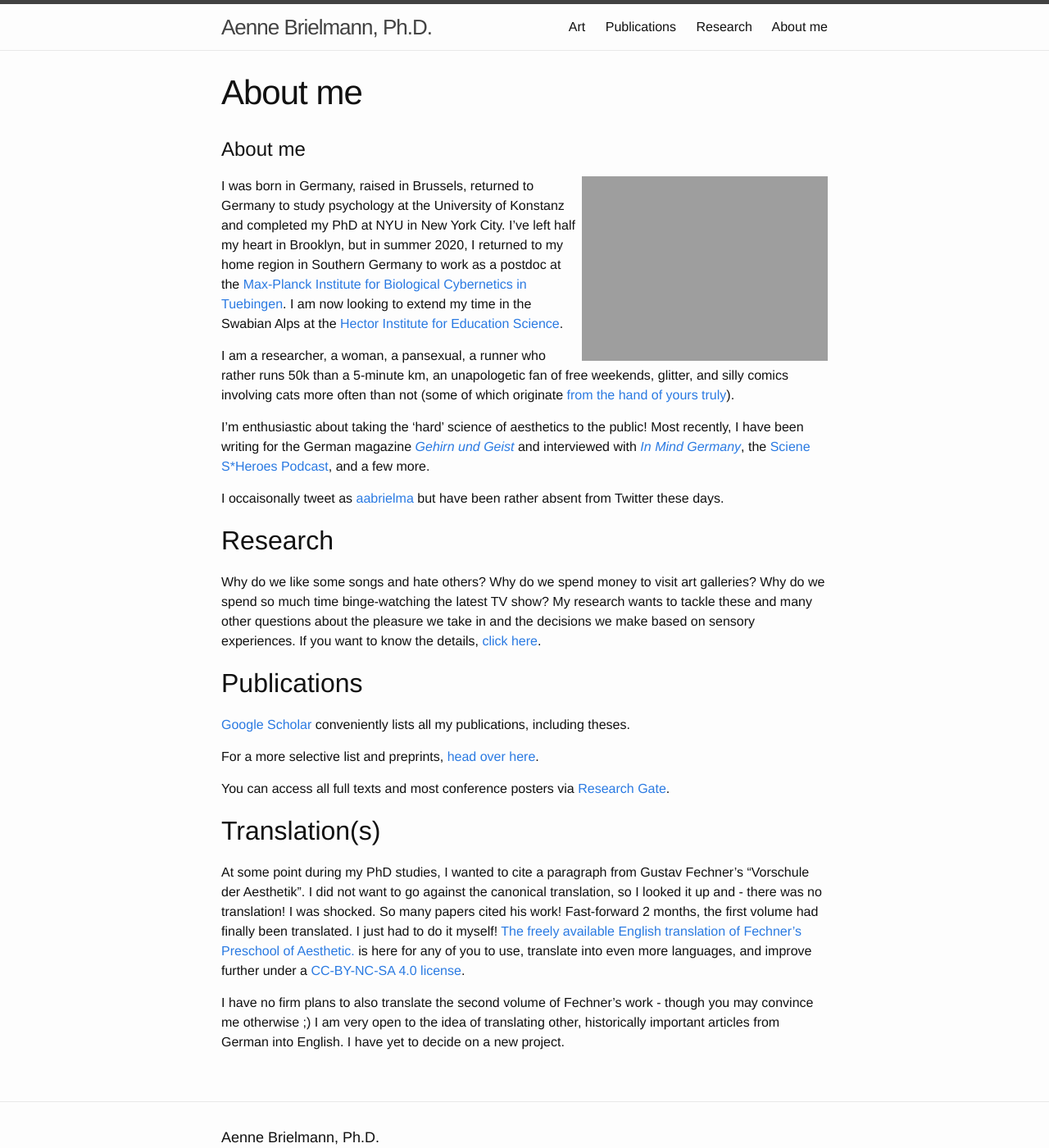
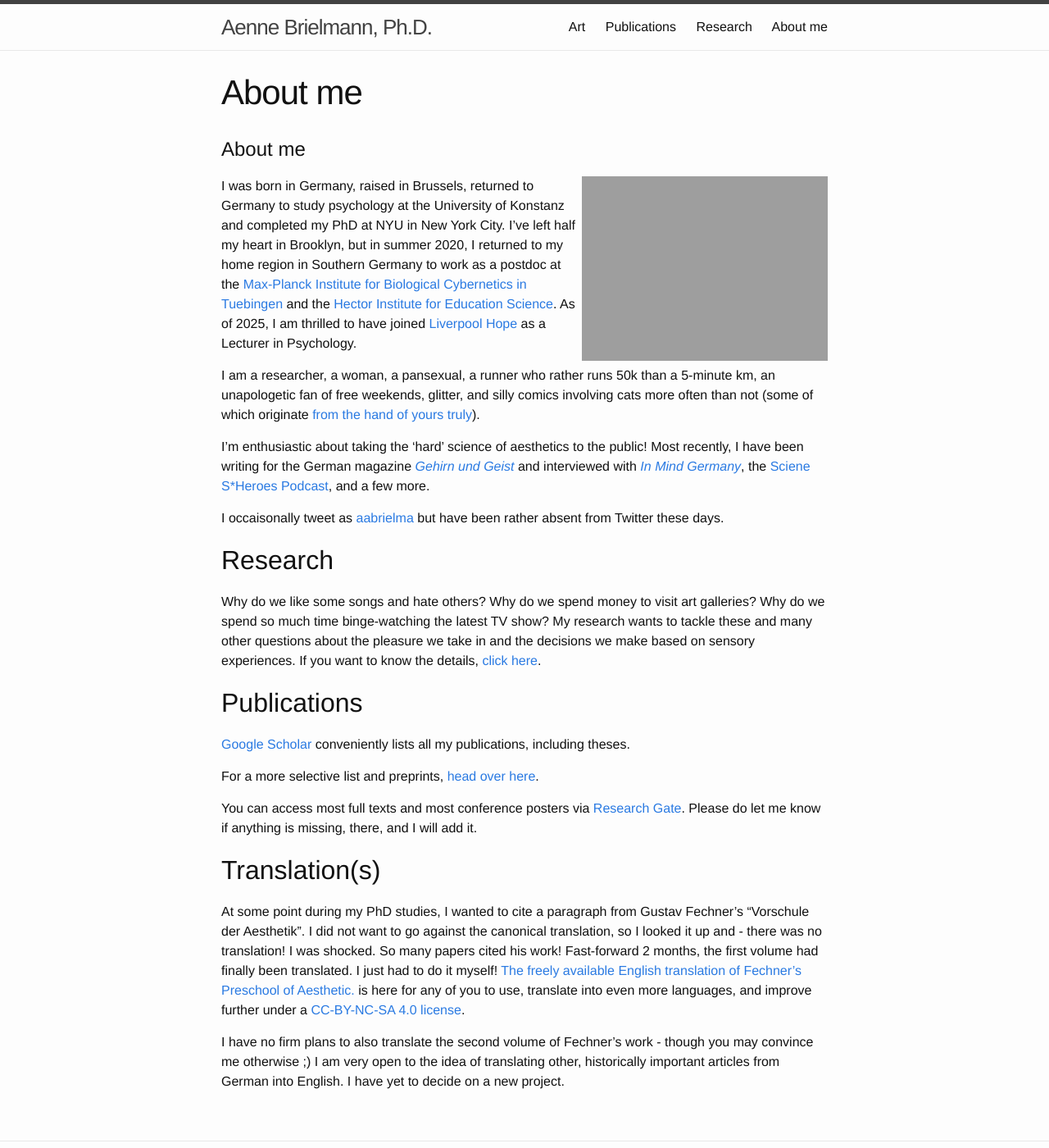
Before and after one commit to aenneb/aenneb.github.io, a Jekyll site: the page built from index.md, in a window 1280 px wide and 1400 px high. Shown: the whole window at 82% size. Built offline with Jekyll 4.4.1, drawn with Linux system fonts in a browser that asks for light colours; our own code applies the rules of GitHub Pages for plain Markdown files.

Commit message:
Update index.md
new job

```diff
--- a/index.md
+++ b/index.md
@@ -2,7 +2,7 @@
 
 <img src="https://aenneb.github.io/files/Aenne_2021.jpg" width="300" align="right" padding="10px">
 
-I was born in Germany, raised in Brussels, returned to Germany to study psychology at the University of Konstanz and completed my PhD at NYU in New York City. I've left half my heart in Brooklyn, but in summer 2020, I returned to my home region in Southern Germany to work as a postdoc at the [Max-Planck Institute for Biological Cybernetics in Tuebingen](https://www.kyb.tuebingen.mpg.de/person/58620/2549). I am now looking to extend my time in the Swabian Alps at the [Hector Institute for Education Science](https://uni-tuebingen.de/fakultaeten/wirtschafts-und-sozialwissenschaftliche-fakultaet/faecher/fachbereich-sozialwissenschaften/hector-institut-fuer-empirische-bildungsforschung/institut/).
+I was born in Germany, raised in Brussels, returned to Germany to study psychology at the University of Konstanz and completed my PhD at NYU in New York City. I've left half my heart in Brooklyn, but in summer 2020, I returned to my home region in Southern Germany to work as a postdoc at the [Max-Planck Institute for Biological Cybernetics in Tuebingen](https://www.kyb.tuebingen.mpg.de/person/58620/2549) and the [Hector Institute for Education Science](https://uni-tuebingen.de/fakultaeten/wirtschafts-und-sozialwissenschaftliche-fakultaet/faecher/fachbereich-sozialwissenschaften/hector-institut-fuer-empirische-bildungsforschung/institut/). As of 2025, I am thrilled to have joined [Liverpool Hope](https://www.hope.ac.uk/) as a Lecturer in Psychology.
 
 I am a researcher, a woman, a pansexual, a runner who rather runs 50k than a 5-minute km, an unapologetic fan of free weekends, glitter, and silly comics involving cats more often than not (some of which originate [from the hand of yours truly](https://aenneb.github.io/art/)).
 
@@ -21,7 +21,7 @@ Why do we like some songs and hate others? Why do we spend money to visit art ga
 
 For a more selective list and preprints, [head over here](https://aenneb.github.io/publications/).
 
-You can access all full texts and most conference posters via [Research Gate](https://www.researchgate.net/profile/Aenne_Brielmann).
+You can access most full texts and most conference posters via [Research Gate](https://www.researchgate.net/profile/Aenne_Brielmann). Please do let me know if anything is missing, there, and I will add it.
 
 
 ## Translation(s)
```
